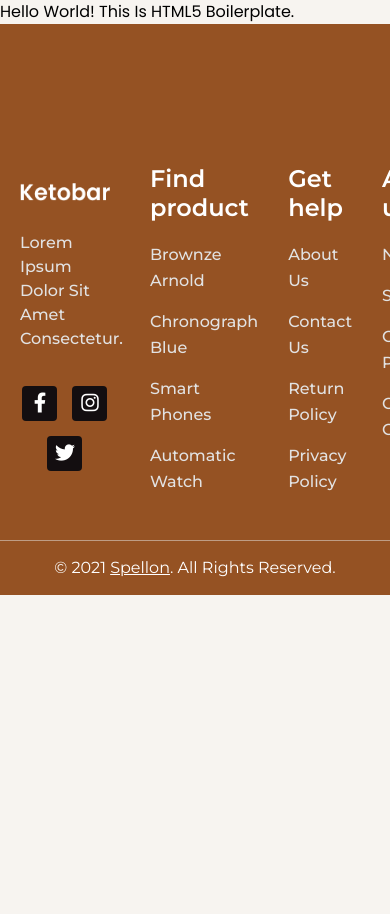
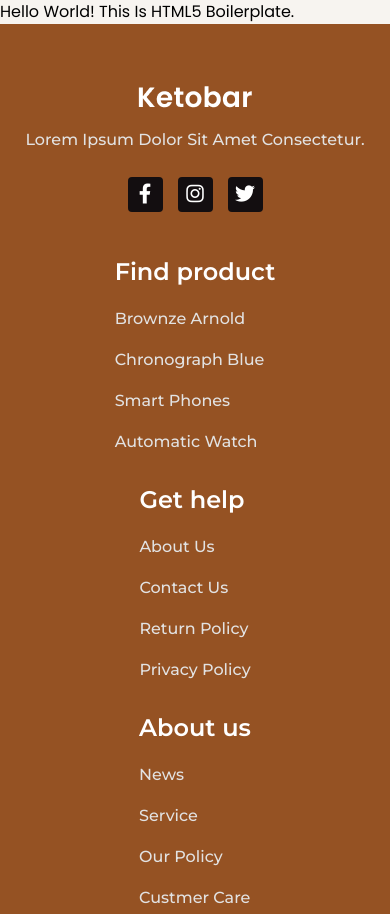
Before and after one commit to ahmmedsabbirbd/ketobar, a website: page index.html in a window 390 px wide. Shown: the top 914 px of the page. Before the commit the page ends 844 px from the top, so only its background shows below. Drawn offline with Linux system fonts and the light colour scheme.

Commit message:
footer responsive & hover effect added

```diff
--- a/assets/scss/_common.scss
+++ b/assets/scss/_common.scss
@@ -198,21 +198,9 @@
 
 .container {
 	width: 100%;
-	max-width: 1220px;
-	padding-left: 20px;
-	padding-right: 20px;
+	max-width: 1200px;
 	backface-visibility: hidden;
 	-webkit-backface-visibility: hidden;
-}
-
-.row {
-	margin-left: -20px;
-	margin-right: -20px;
-
-	>[class*="col"] {
-		padding-left: 20px;
-		padding-right: 20px;
-	}
 }
 
 .btn {
--- a/assets/scss/_footer.scss
+++ b/assets/scss/_footer.scss
@@ -1,6 +1,18 @@
 /** footer-area  **/
 
 .footer {
+
+    @media screen  and (max-width: 1199px) {
+        padding-top: 110px;
+    }
+
+    @media screen  and (max-width: 991px) {
+        padding-top: 90px;
+    }
+
+    @media screen  and (max-width: 767px) {
+        padding-top: 60px;
+    }
 
     &__widget {
 
@@ -9,6 +21,12 @@
             display: flex;
             flex-direction: row;
             justify-content: space-between;
+
+            @media screen  and (max-width: 480px) {
+                align-items: center;
+                flex-direction: column;
+            }
+
 
             ul {
                 gap: 15px;
@@ -35,10 +53,28 @@
                         color: #E2E2E2;
                         font-family: $mon;
                         line-height: 26px;
+                        position: relative;
                         text-decoration: none;
 
+                        &:before {
+                            left: 0;
+                            right: 0;
+                            bottom: 0;
+                            width: 100%;
+                            height: 3px;
+                            content: '';
+                            position: absolute;
+                            background-color: #E2E2E2;
+                            @include transform(scaleX(0));
+                            @include transition(all .3s ease);
+                        }
+
                         &:hover, &:focus {
-                            @include transform(translate(0, -5px));
+                            @include transform(translate(0, -3px));
+
+                            &:before {
+                                @include transform(scaleX(1));
+                            }
                         }
                     }
                 }
@@ -47,6 +83,19 @@
 
         &-info {
             max-width: 228px;
+
+            @media screen  and (max-width: 767px) {
+                max-width: 100%;
+                text-align: center;
+                margin-bottom: 40px;
+            }
+
+            .logo, .description {
+
+                @media screen  and (max-width: 767px) {
+                    margin-bottom: 20px;
+                }
+            }
         }
     }
 
--- a/index.html
+++ b/index.html
@@ -28,11 +28,11 @@
     <footer class="footer pt-140 pb-15 overflow-hidden primary-bg">
         <div class="container">
             <div class="row align-items-center">
-                <div class="col-4">
+                <div class="col-xl-4 col-md-3">
                     <div class="footer__widget">
                         <div class="footer__widget-info">
                             <div class="logo mb-30">
-                                <img class="d-block" src="images/logo/footer-logo.png" alt="logo">
+                                <img src="images/logo/footer-logo.png" alt="logo">
                             </div>
 
                             <div class="description mb-30 dark-white font-mon font-weight-500">
@@ -50,7 +50,7 @@
                     </div>
                 </div>
 
-                <div class="col-8">
+                <div class="col-xl-8 col-md-9">
                     <nav class="footer__widget-menu">
                         <ul>
                             <li><a href="#">Find product</a></li>
```
Also changed, not shown: css/style.css, 1 other file.
